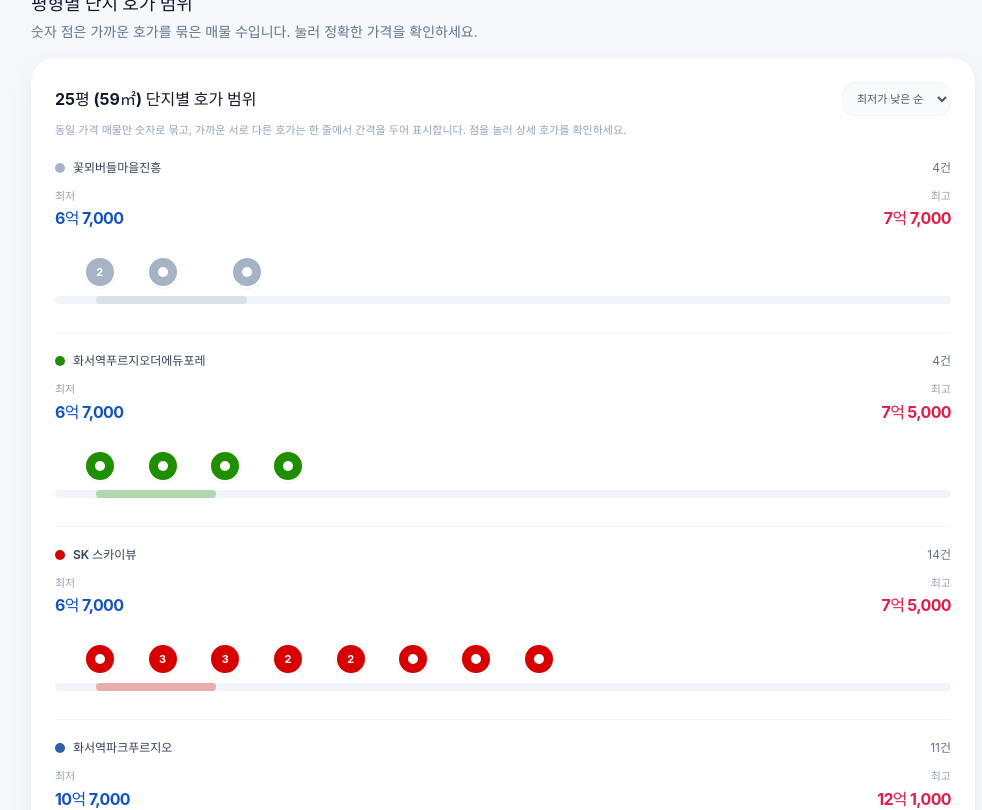
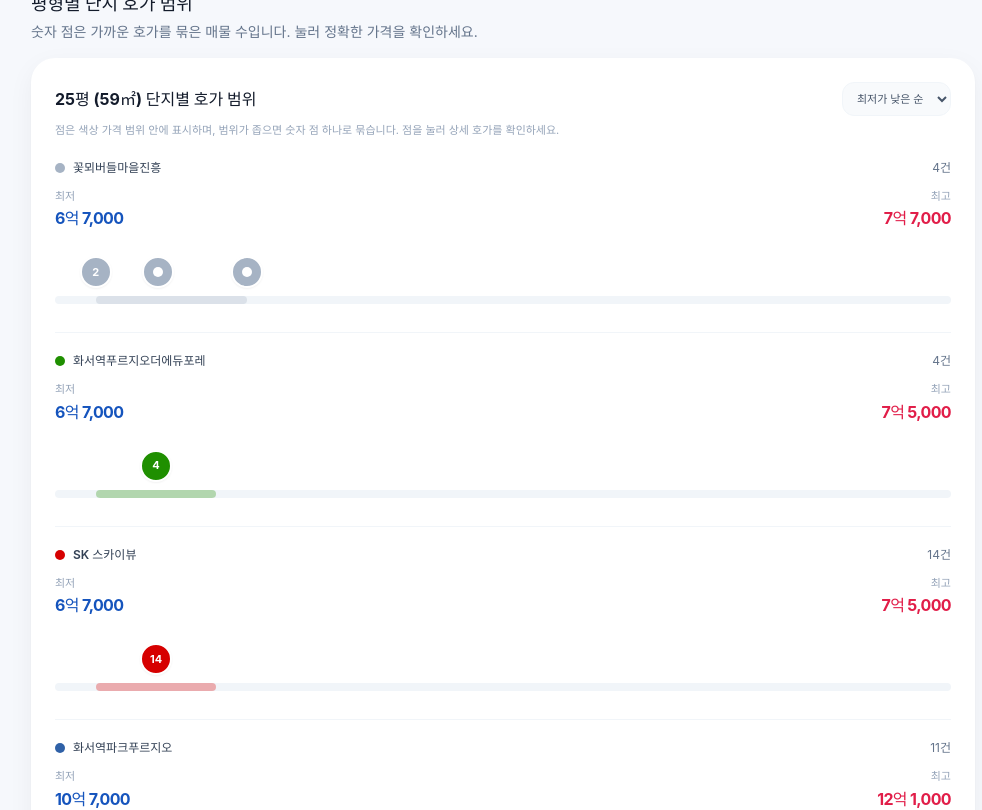
Before and after one commit to impaztt/apt, a React (Vite) app: page / in a window 1280 px wide. Shown: the part 520-1330 px from the top of the page, without its empty margins (265-1247 px from the left). Built offline with nearby package versions, Linux system fonts and the light colour scheme.

Commit message:
Keep asking price markers within ranges

```diff
--- a/src/features/comparisons/components/PriceRangeSummary.tsx
+++ b/src/features/comparisons/components/PriceRangeSummary.tsx
@@ -22,8 +22,6 @@ interface PositionedMarker extends PriceMarker {
   displayPosition: number;
 }
 
-const MARKER_MIN_POSITION = 5;
-const MARKER_MAX_POSITION = 95;
 const MARKER_HORIZONTAL_GAP = 7;
 
 function createMarkers(
@@ -57,27 +55,55 @@ function createMarkers(
     }));
 }
 
-function positionMarkers(markers: PriceMarker[], position: (price: number) => number): PositionedMarker[] {
-  const minimumGap = Math.min(
-    MARKER_HORIZONTAL_GAP,
-    markers.length > 1 ? (MARKER_MAX_POSITION - MARKER_MIN_POSITION) / (markers.length - 1) : MARKER_HORIZONTAL_GAP,
-  );
+function mergeMarkers(markers: PriceMarker[], displayPosition: number): PositionedMarker {
+  const firstMarker = markers[0];
+  const lastMarker = markers[markers.length - 1];
+  const listings = markers.flatMap((marker) => marker.listings);
+
+  return {
+    key: `${firstMarker.key}:${lastMarker.key}:merged`,
+    price: listings.reduce((total, listing) => total + listing.price, 0) / listings.length,
+    minPrice: firstMarker.minPrice,
+    maxPrice: lastMarker.maxPrice,
+    distinctPriceCount: markers.reduce((total, marker) => total + marker.distinctPriceCount, 0),
+    listings,
+    displayPosition,
+  };
+}
+
+function positionMarkers(
+  markers: PriceMarker[],
+  position: (price: number) => number,
+  minimumPrice: number,
+  maximumPrice: number,
+): PositionedMarker[] {
+  if (!markers.length) return [];
+
+  const minimumPosition = position(minimumPrice);
+  const maximumPosition = position(maximumPrice);
+  const availableWidth = maximumPosition - minimumPosition;
+  const requiredWidth = (markers.length - 1) * MARKER_HORIZONTAL_GAP;
+
+  if (markers.length > 1 && availableWidth < requiredWidth) {
+    return [mergeMarkers(markers, minimumPosition + availableWidth / 2)];
+  }
+
   const positioned = markers.map((marker) => ({
     ...marker,
-    displayPosition: Math.min(MARKER_MAX_POSITION, Math.max(MARKER_MIN_POSITION, position(marker.price))),
+    displayPosition: Math.min(maximumPosition, Math.max(minimumPosition, position(marker.price))),
   }));
 
   for (let index = 1; index < positioned.length; index += 1) {
     positioned[index].displayPosition = Math.max(
       positioned[index].displayPosition,
-      positioned[index - 1].displayPosition + minimumGap,
+      positioned[index - 1].displayPosition + MARKER_HORIZONTAL_GAP,
     );
   }
 
   for (let index = positioned.length - 1; index >= 0; index -= 1) {
     const maximumPosition = index === positioned.length - 1
-      ? MARKER_MAX_POSITION
-      : positioned[index + 1].displayPosition - minimumGap;
+      ? position(maximumPrice)
+      : positioned[index + 1].displayPosition - MARKER_HORIZONTAL_GAP;
     positioned[index].displayPosition = Math.min(positioned[index].displayPosition, maximumPosition);
   }
 
@@ -140,13 +166,15 @@ export function PriceRangeSummary({
       </div>
       <p className="mt-1 text-[11px] leading-5 text-slate-400">
         {interactive
-          ? '동일 가격 매물만 숫자로 묶고, 가까운 서로 다른 호가는 한 줄에서 간격을 두어 표시합니다. 점을 눌러 상세 호가를 확인하세요.'
+          ? '점은 색상 가격 범위 안에 표시하며, 범위가 좁으면 숫자 점 하나로 묶습니다. 점을 눌러 상세 호가를 확인하세요.'
           : '막대는 최저~최고 호가, 세로 표시는 중앙값입니다.'}
       </p>
       <div className="mt-4 divide-y divide-slate-100">
         {orderedSummaries.map((summary) => {
           const color = summary.complex_color;
-          const markers = listings ? positionMarkers(createMarkers(summary, listings), position) : [];
+          const markers = listings
+            ? positionMarkers(createMarkers(summary, listings), position, summary.min_price, summary.max_price)
+            : [];
           const activeMarker = markers.find((marker) => marker.key === selectedMarkerKey);
           const differenceFromLowestMedian = summary.median_price - baselineMedian;
 
```
